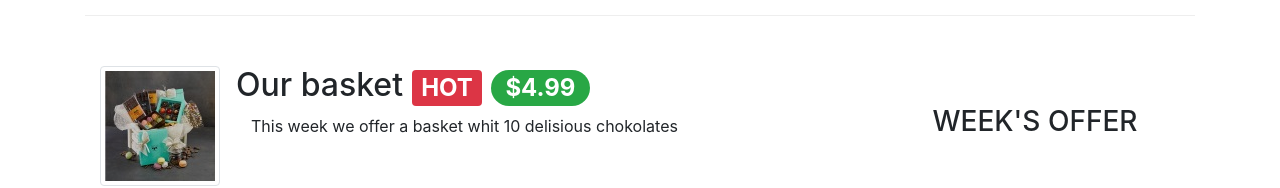
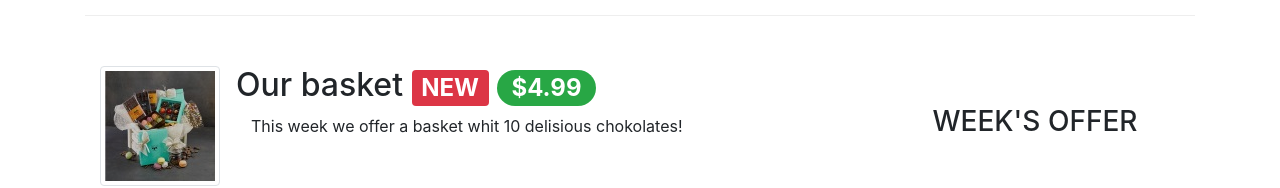
Before and after one commit to samadrezaei/leChocolat, a plain HTML site: page index.html in a window 1280 px wide. Shown: the part 697-885 px from the top of the page. Drawn offline with nearby package versions, Linux system fonts and the light colour scheme.

Commit message:
Bootstrap Assignment 4 Task

```diff
--- a/index.html
+++ b/index.html
@@ -88,8 +88,8 @@
             <div class="media">
                 <img class="d-flex mr-3 img-thumbnail align-self-center" src="images/promotion.jpg" alt="85% DARK CHOCOLATE">
                 <div class="media-body">
-                    <h2 class="mt-0">Our basket <span class="badge badge-danger">HOT</span> <span class="badge badge-pill badge-success">$4.99</span></h2>
-                    <p class="col d-none d-md-block">This week we offer a basket whit 10 delisious chokolates</p>
+                    <h2 class="mt-0">Our basket <span class="badge badge-danger">NEW</span> <span class="badge badge-pill badge-success">$4.99</span></h2>
+                    <p class="col d-none d-md-block">This week we offer a basket whit 10 delisious chokolates!</p>
                 </div>
             </div>
         </div>
```
